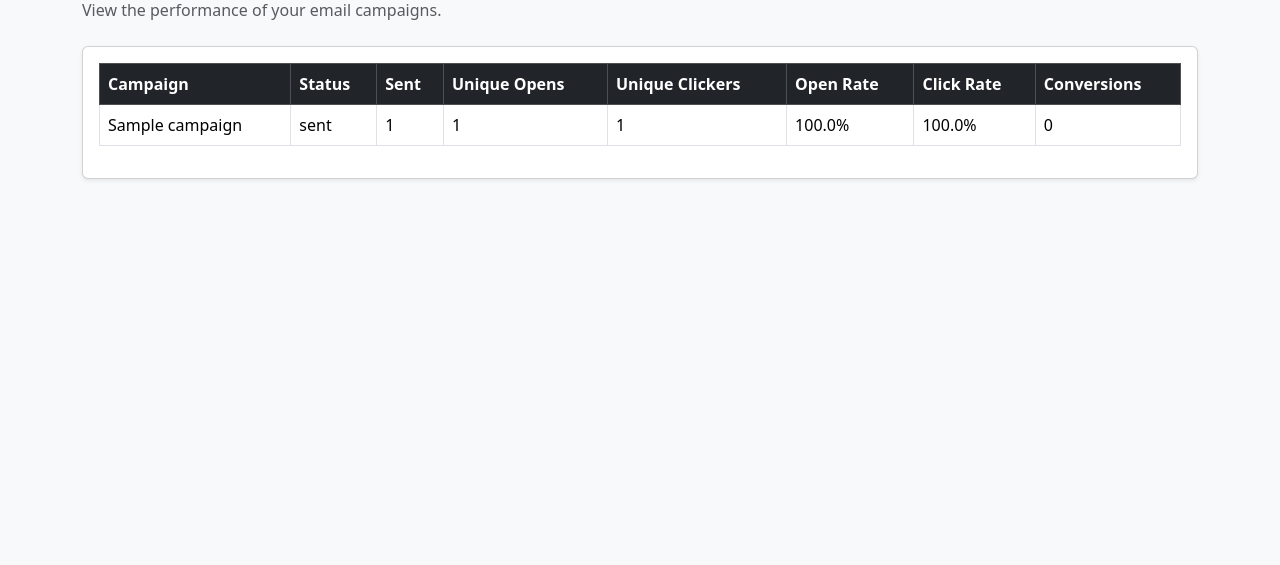
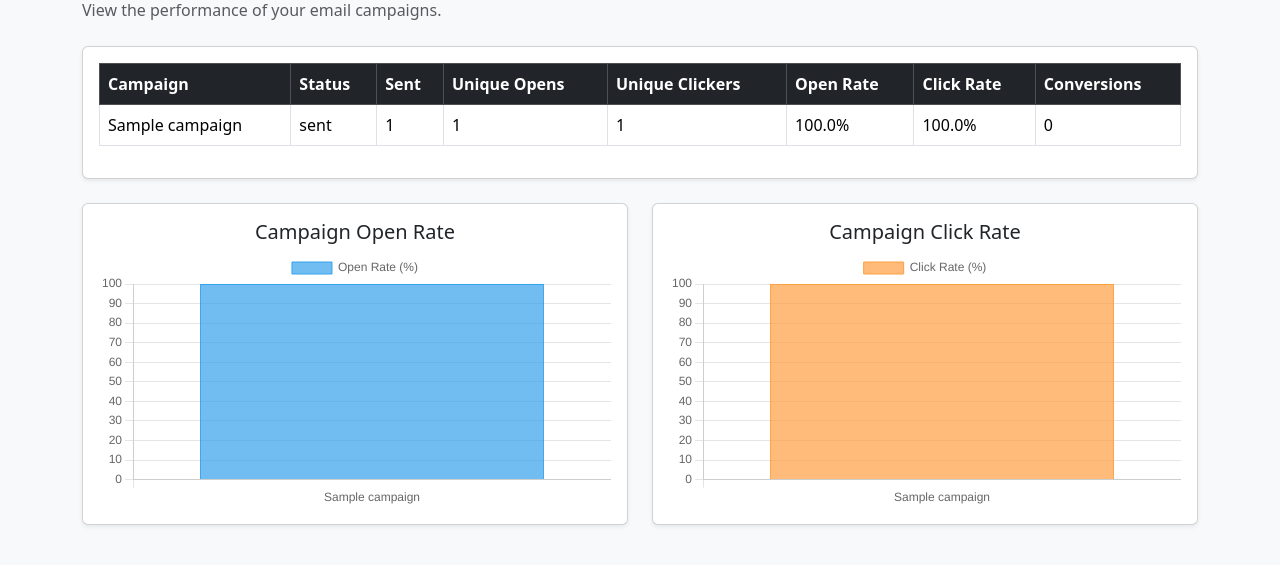
Before and after one commit to Priyanka-github26/Email-Marketing-Automation, a Flask app: page /analytics in a window 1280 px wide. Shown: the part 152-717 px from the top of the page. Run offline with Flask 3, Linux system fonts and the light colour scheme; a user stored in the database is signed in; tables that the repository leaves empty hold one stand-in row (values such as "Sample post").

Commit message:
Add campaign analytics charts

```diff
--- a/app/templates/analytics.html
+++ b/app/templates/analytics.html
@@ -68,6 +68,25 @@
         </div>
     </div>
 
+    <!-- Campaign Performance Charts -->
+<div class="row mt-4">
+
+    <div class="col-md-6 mb-4">
+        <div class="card shadow-sm p-3">
+            <h5 class="text-center">Campaign Open Rate</h5>
+            <canvas id="openRateChart"></canvas>
+        </div>
+    </div>
+
+    <div class="col-md-6 mb-4">
+        <div class="card shadow-sm p-3">
+            <h5 class="text-center">Campaign Click Rate</h5>
+            <canvas id="clickRateChart"></canvas>
+        </div>
+    </div>
+
+</div>
+
     {% else %}
 
     <div class="alert alert-info">
@@ -78,5 +97,61 @@
 
 </div>
 
+<script src="https://cdn.jsdelivr.net/npm/chart.js"></script>
+
+<script>
+    const campaignNames = {{ campaigns | map(attribute='name') | list | tojson }};
+    const openRates = {{ campaigns | map(attribute='open_rate') | list | tojson }};
+    const clickRates = {{ campaigns | map(attribute='click_rate') | list | tojson }};
+
+    // Open Rate Chart
+    new Chart(document.getElementById('openRateChart'), {
+        type: 'bar',
+        data: {
+            labels: campaignNames,
+            datasets: [{
+                label: 'Open Rate (%)',
+                data: openRates,
+                backgroundColor: 'rgba(54, 162, 235, 0.7)',
+                borderColor: 'rgb(54, 162, 235)',
+                borderWidth: 1
+            }]
+        },
+        options: {
+            responsive: true,
+            scales: {
+                y: {
+                    beginAtZero: true,
+                    max: 100
+                }
+            }
+        }
+    });
+
+    // Click Rate Chart
+    new Chart(document.getElementById('clickRateChart'), {
+        type: 'bar',
+        data: {
+            labels: campaignNames,
+            datasets: [{
+                label: 'Click Rate (%)',
+                data: clickRates,
+                backgroundColor: 'rgba(255, 159, 64, 0.7)',
+                borderColor: 'rgb(255, 159, 64)',
+                borderWidth: 1
+            }]
+        },
+        options: {
+            responsive: true,
+            scales: {
+                y: {
+                    beginAtZero: true,
+                    max: 100
+                }
+            }
+        }
+    });
+</script>
+
 </body>
 </html>
```
